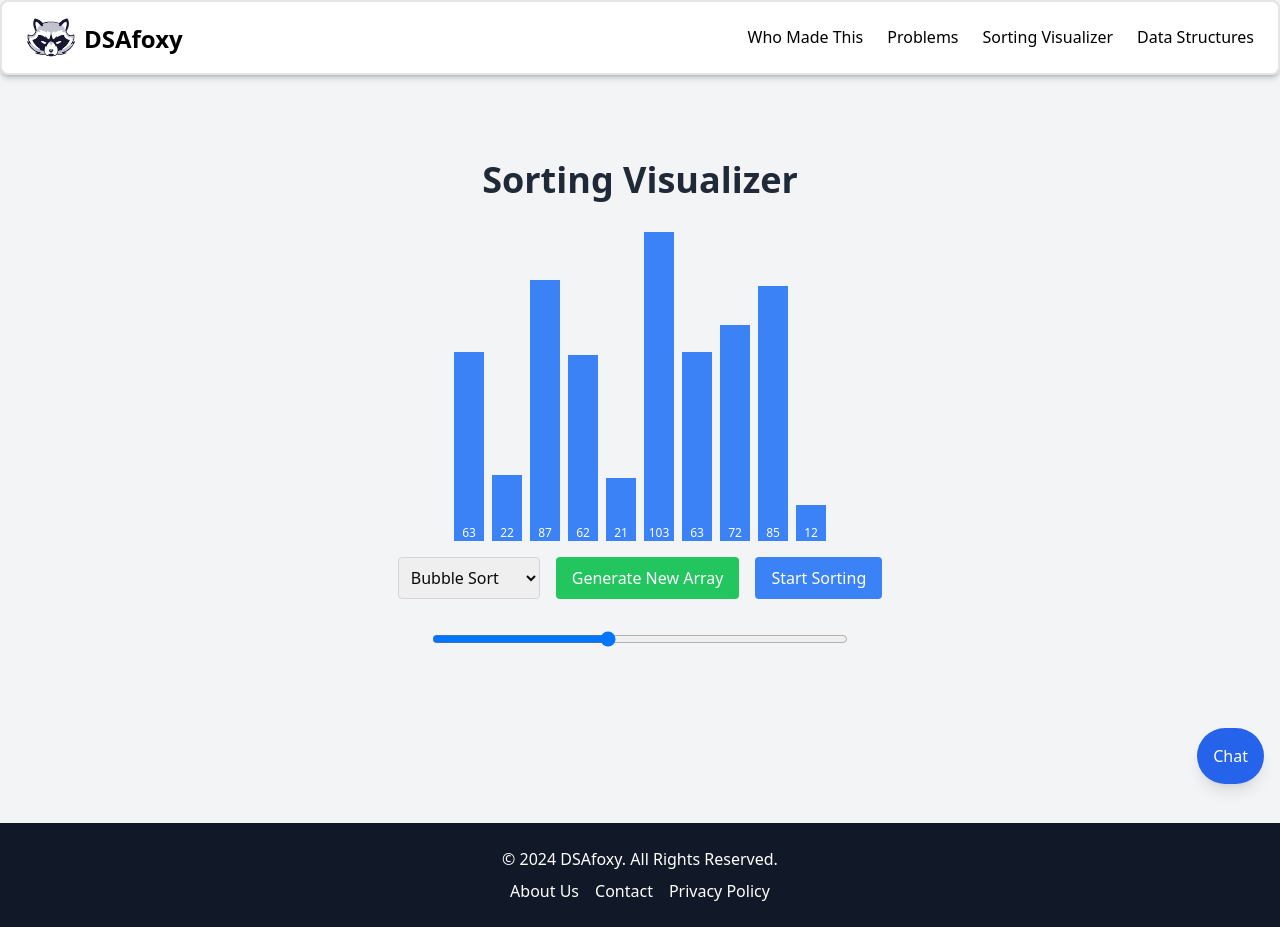
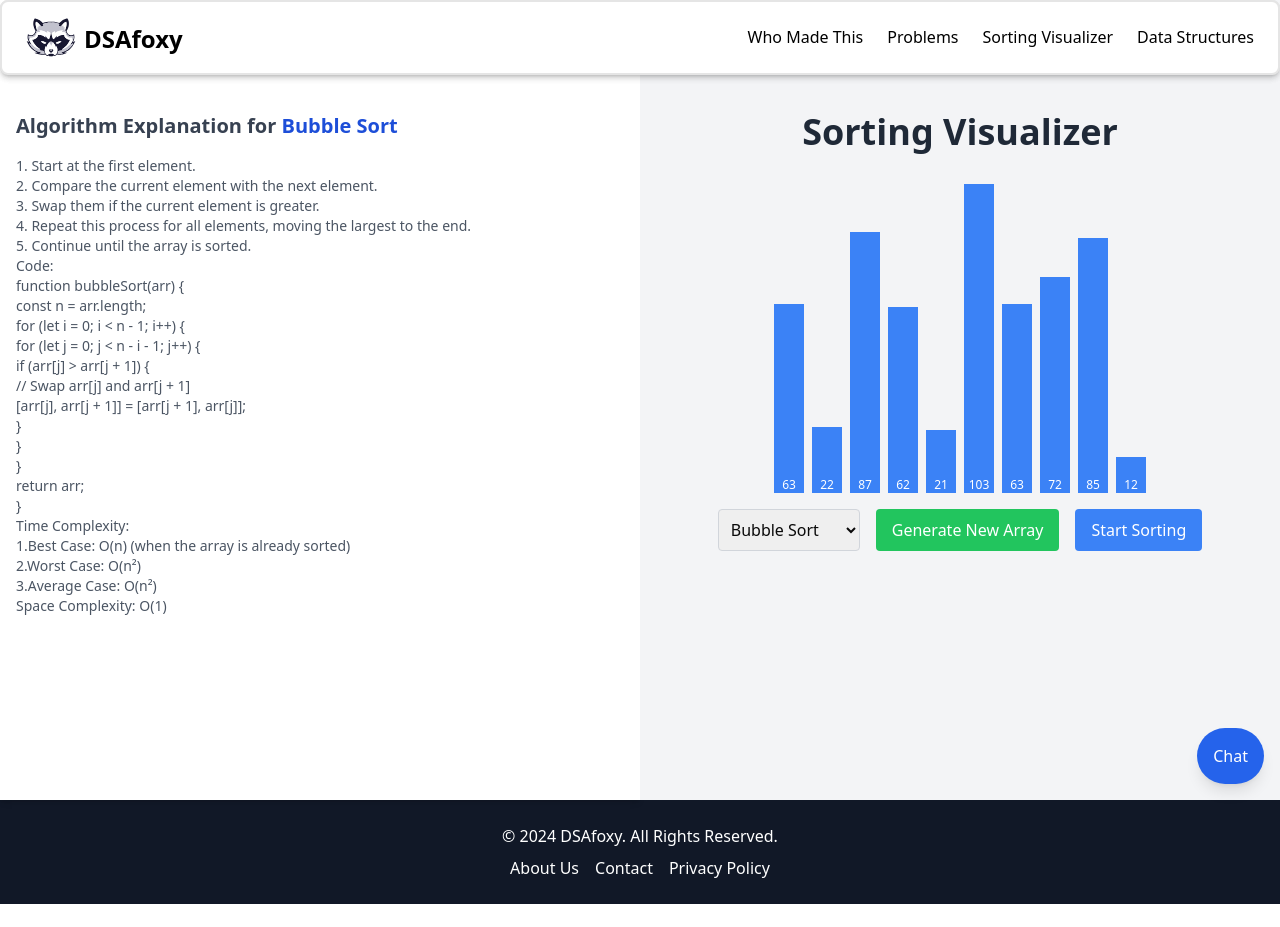
Before and after one commit to ShivaShankarReddy098/data-structure-and-sorting-visualizer, a Next.js app: page /sorting in a window 1280 px wide. After the commit the page ends 904 px from the top, so only its background shows below. Built offline with nearby package versions, Linux system fonts and the light colour scheme.

Commit message:
update:Sorting visualizer Page

```diff
--- a/components/SortingVisualizer.jsx
+++ b/components/SortingVisualizer.jsx
@@ -8,10 +8,12 @@ const SortingVisualizer = () => {
   const [givenArr, setGivenArr] = useState([]);
   const [algorithm, setAlgorithm] = useState("Bubble Sort");
   const [sortedArray, setSortedArray] = useState([]);
+  const [isSorting, setIsSorting] = useState(false);
   const [activeBars, setActiveBars] = useState([]);
   const [changingBars, setChangingBars] = useState([]); // Bars that are changing
 
   const generateArray = () => {
+    if (isSorting) return;
     const newArray = Array.from(
       { length: 10 },
       () => Math.floor(Math.random() * 100) + 10
@@ -98,24 +100,24 @@ const SortingVisualizer = () => {
     return merge(left, right);
   };
 
-  // const merge = async (left, right) => {
-  //   let result = [];
-  //   while (left.length && right.length) {
-  //     setActiveBars([0, 1]);
-  //     setChangingBars([0, 1]);
-  //     animateBars([0, 1], "#ef4444");
-  //     if (left[0] < right[0]) {
-  //       result.push(left.shift());
-  //     } else {
-  //       result.push(right.shift());
-  //     }
-  //     setArray([...result, ...left, ...right]);
-  //     await new Promise((resolve) => setTimeout(resolve, speed));
-  //     setChangingBars([]);
-  //     animateBars([0, 1], "#3b82f6");
-  //   }
-  //   return [...result, ...left, ...right];
-  // };
+  const merge = async (left, right) => {
+    let result = [];
+    while (left.length && right.length) {
+      setActiveBars([0, 1]);
+      setChangingBars([0, 1]);
+      animateBars([0, 1], "#ef4444");
+      if (left[0] < right[0]) {
+        result.push(left.shift());
+      } else {
+        result.push(right.shift());
+      }
+      setArray([...result, ...left, ...right]);
+      await new Promise((resolve) => setTimeout(resolve, speed));
+      setChangingBars([]);
+      animateBars([0, 1], "#3b82f6");
+    }
+    return [...result, ...left, ...right];
+  };
 
   const quickSort = async (
     arr = [...array],
@@ -154,6 +156,8 @@ const SortingVisualizer = () => {
   };
 
   const startSorting = async () => {
+    if (isSorting) return; // Prevent multiple sorts at the same time
+    setIsSorting(true);
     if (algorithm === "Bubble Sort") await bubbleSort();
     else if (algorithm === "Insertion Sort") await insertionSort();
     // else if (algorithm === "Merge Sort") {
@@ -162,10 +166,94 @@ const SortingVisualizer = () => {
     //   setArray([...sorted]);
     // }
     else if (algorithm === "Quick Sort") await quickSort();
+    setIsSorting(false);
   };
 
   return (
-    <div className="px-4 lg:py-40 py-28 bg-gray-100 min-h-screen overflow-hidden">
+    <div className="grid lg:grid-cols-2 grid-cols-1">
+      <div className=" w-full bg-white shadow-md p-4 pt-28 lg:overflow-y-auto">
+        <h2 className="text-xl font-bold mb-4 text-gray-700">
+          Algorithm Explanation for{" "}
+          <span className="text-blue-700">{algorithm}</span>
+        </h2>
+        <p className="text-gray-600 text-sm whitespace-pre-line">
+          {algorithm === "Bubble Sort"
+            ? `1. Start at the first element.
+               2. Compare the current element with the next element.
+               3. Swap them if the current element is greater.
+               4. Repeat this process for all elements, moving the largest to the end.
+               5. Continue until the array is sorted.
+              Code:
+                  function bubbleSort(arr) {
+  const n = arr.length;
+  for (let i = 0; i < n - 1; i++) {
+    for (let j = 0; j < n - i - 1; j++) {
+      if (arr[j] > arr[j + 1]) {
+        // Swap arr[j] and arr[j + 1]
+        [arr[j], arr[j + 1]] = [arr[j + 1], arr[j]];
+      }
+      }
+        }
+  return arr;
+          }
+             Time Complexity:
+             1.Best Case: O(n) (when the array is already sorted)
+             2.Worst Case: O(n²)
+             3.Average Case: O(n²)
+             Space Complexity: O(1)
+`
+            : algorithm === "Insertion Sort"
+            ? `1. Start with the second element.
+               2. Compare it with the elements before it.
+               3. Shift larger elements one position to the right.
+               4. Insert the current element in its correct position.
+               5. Repeat for all elements in the array.
+               Code:
+               function insertionSort(arr) {
+  const n = arr.length;
+  for (let i = 1; i < n; i++) {
+    let key = arr[i];
+    let j = i - 1;
+    // Shift elements that are greater than key
+    while (j >= 0 && arr[j] > key) {
+      arr[j + 1] = arr[j];
+      j--;
+    }
+    arr[j + 1] = key;
+  }
+  return arr;
+}
+  Time Complexity:
+             1.Best Case: O(n) (when the array is already sorted)
+             2.Worst Case: O(n²)
+             3.Average Case: O(n²)
+             Space Complexity: O(1)
+               `
+            : `1. Select the last element as the pivot.
+               2. Partition the array such that elements less than the pivot are on the left, and elements greater are on the right.
+               3. Recursively apply Quick Sort on the left and right subarrays.
+               4. Combine the sorted subarrays and the pivot to get the final result.
+               Code:
+               function quickSort(arr) {
+  if (arr.length <= 1) return arr;
+  const pivot = arr[arr.length - 1];
+  const left = [];
+  const right = [];
+  for (let i = 0; i < arr.length - 1; i++) {
+    if (arr[i] < pivot) left.push(arr[i]);
+    else right.push(arr[i]);
+  }
+  return [...quickSort(left), pivot, ...quickSort(right)];
+}
+  Time Complexity:
+             1.Best Case: O(nlogn)
+             2.Worst Case: O(n²)
+             3.Average Case: O(nlogn)
+             Space Complexity: O(logn)
+               `}
+        </p>
+      </div>
+      <div className="px-4 lg:py-28 py-22 bg-gray-100 min-h-screen overflow-hidden">
         <h2 className="text-4xl font-bold mb-8 flex justify-center text-gray-800">
           Sorting Visualizer
         </h2>
@@ -189,12 +277,12 @@ const SortingVisualizer = () => {
             </div>
           ))}
         </div>
-
-      <div className="flex justify-center mb-8">
+        <div className="flex justify-center lg:mb-8 mb-2">
           <select
             className="border border-gray-300 lg:p-2 rounded mr-4"
             value={algorithm}
             onChange={(e) => setAlgorithm(e.target.value)}
+            disabled={isSorting}
           >
             <option>Bubble Sort</option>
             <option>Insertion Sort</option>
@@ -204,17 +292,19 @@ const SortingVisualizer = () => {
           <button
             className="bg-green-500 lg:px-4 lg:py-2 px-1 py-1 text-white rounded mr-4 hover:bg-green-600"
             onClick={generateArray}
+            disabled={isSorting}
           >
             Generate New Array
           </button>
           <button
             className="bg-blue-500 lg:px-4 lg:py-2 py-1 px-1 text-white rounded hover:bg-blue-600"
             onClick={startSorting}
+            disabled={isSorting}
           >
             Start Sorting
           </button>
         </div>
-      <div className="flex justify-center mb-4">
+        {/* <div className="flex justify-center mb-4">
           <input
             type="range"
             min="100"
@@ -224,10 +314,9 @@ const SortingVisualizer = () => {
             onChange={(e) => setSpeed(e.target.value)}
             className="w-1/3"
           />
-      </div>
-
+        </div> */}
         {sortedArray.length > 0 && (
-        <div className="text-center mt-8">
+          <div className="text-center">
             <h3 className="text-lg font-bold text-gray-700 mb-2">
               Sorted Array:
             </h3>
@@ -235,7 +324,7 @@ const SortingVisualizer = () => {
               {sortedArray.map((value, idx) => (
                 <div
                   key={idx}
-                className="bg-green-500 text-white px-2 py-1 rounded"
+                  className="bg-green-500 text-white lg:px-2 lg:py-1 px-1 rounded"
                 >
                   {value}
                 </div>
@@ -244,6 +333,7 @@ const SortingVisualizer = () => {
           </div>
         )}
       </div>
+    </div>
   );
 };
 
```
Lines whose indentation alone changed are shown as unchanged.
